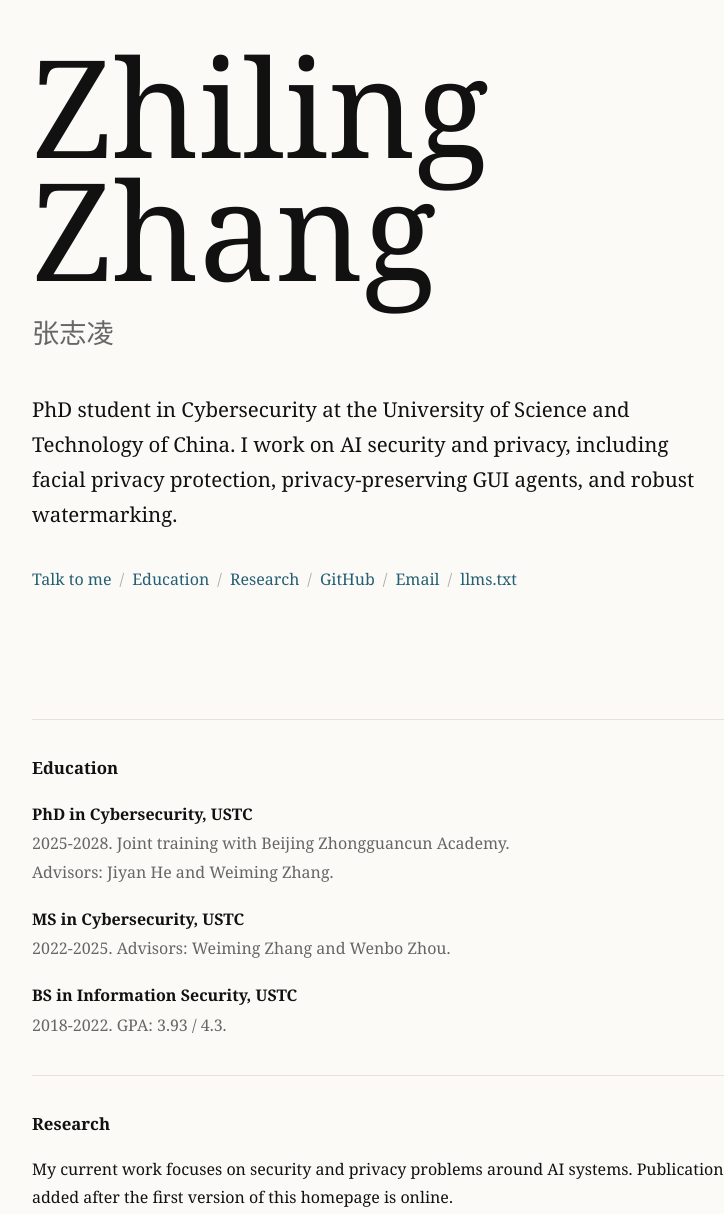
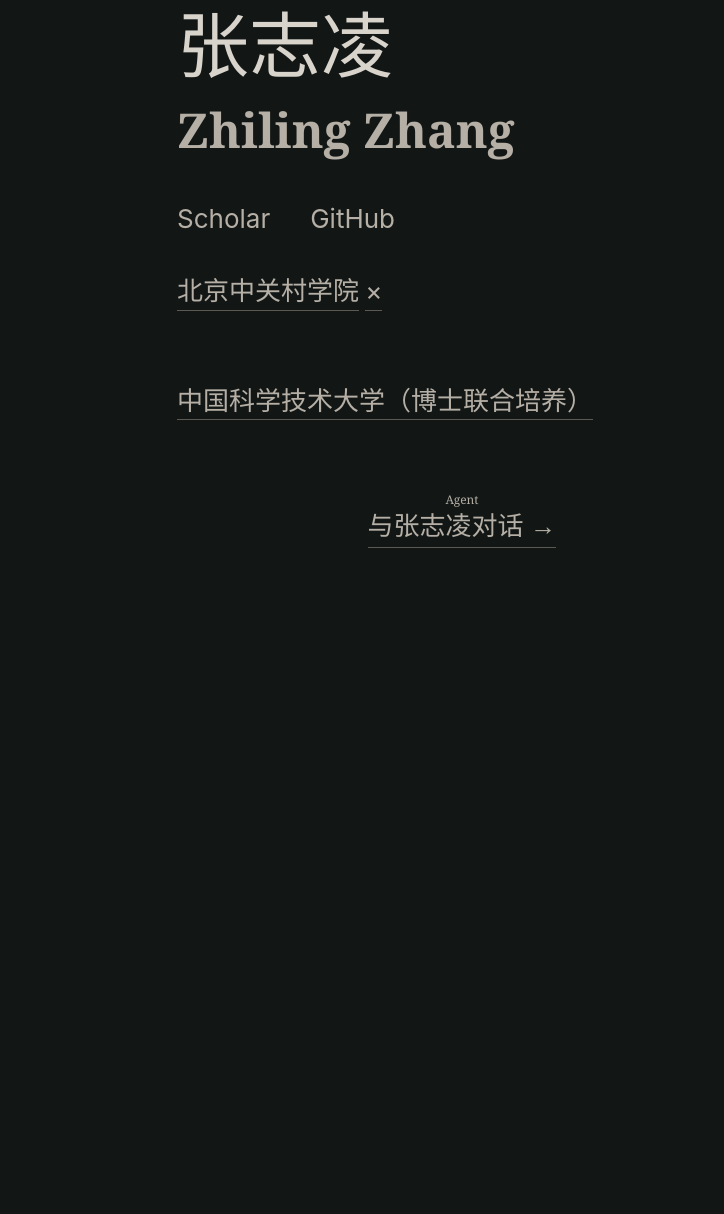
Before and after one commit to zhilingz/zhilingz.github.io, a plain HTML site: page index.html in a window 1280 px wide. Shown: the part 81-1295 px from the top of the page, without its empty margins (178-902 px from the left). After the commit the page ends 800 px from the top, so only its background shows below. Drawn offline with Linux system fonts and the light colour scheme.

Commit message:
style: simplify homepage

```diff
--- a/index.html
+++ b/index.html
@@ -1,132 +1,106 @@
 <!doctype html>
-<html lang="en">
+<html lang="zh-CN">
 <head>
   <meta charset="utf-8">
   <meta name="viewport" content="width=device-width, initial-scale=1">
-  <title>Zhiling Zhang</title>
-  <meta name="description" content="Zhiling Zhang, PhD student in Cybersecurity at USTC.">
+  <title>张志凌 Zhiling Zhang</title>
+  <meta name="description" content="张志凌 Zhiling Zhang">
   <style>
     :root {
-      --bg: #fbfaf7;
-      --text: #111;
-      --muted: #666;
-      --line: #e7e2d8;
-      --link: #245f73;
+      --bg: #121716;
+      --text: #d8d4cc;
+      --muted: #b5afa6;
+      --line: #5c5952;
     }
     * { box-sizing: border-box; }
-    html { scroll-behavior: smooth; }
     body {
       margin: 0;
+      min-height: 100vh;
       background: var(--bg);
       color: var(--text);
-      font: 16px/1.7 Georgia, "Times New Roman", "Noto Serif SC", serif;
+      font: 24px/1.65 Georgia, "Times New Roman", "Noto Serif SC", serif;
     }
-    a {
-      color: var(--link);
-      text-decoration: none;
-    }
-    a:hover { text-decoration: underline; }
-    .hero {
-      min-height: 100vh;
-      width: min(860px, calc(100% - 40px));
+    main {
+      width: min(570px, calc(100% - 48px));
       margin: 0 auto;
-      display: flex;
-      flex-direction: column;
-      justify-content: center;
-      padding: 48px 0;
+      padding: 84px 0 70px;
     }
     h1 {
       margin: 0;
-      font-size: clamp(3.8rem, 12vw, 8.5rem);
-      line-height: .9;
+      font-size: clamp(3rem, 10vw, 4.5rem);
+      line-height: 1.15;
       font-weight: 400;
       letter-spacing: 0;
     }
-    .cn {
-      margin: 20px 0 0;
+    .en {
+      margin: 4px 0 32px;
       color: var(--muted);
-      font-size: clamp(1.2rem, 3vw, 1.7rem);
-    }
-    .bio {
-      max-width: 680px;
-      margin: 36px 0 0;
-      font-size: clamp(1.05rem, 2vw, 1.28rem);
+      font-size: clamp(2rem, 6vw, 3rem);
+      font-weight: 700;
+      letter-spacing: 0;
     }
     .links {
       display: flex;
-      flex-wrap: wrap;
-      gap: 8px;
-      margin-top: 34px;
+      gap: 40px;
+      margin: 0 0 34px;
+      font: 26px/1.4 -apple-system, BlinkMacSystemFont, "Segoe UI", sans-serif;
+    }
+    a {
       color: var(--muted);
+      text-decoration: none;
     }
-    .slash { color: #aaa; }
-    .section {
-      width: min(860px, calc(100% - 40px));
+    a:hover { color: var(--text); }
+    .affiliation {
+      display: inline-block;
+      margin: 0 0 70px;
+      border-bottom: 1px solid var(--line);
+      color: var(--muted);
+      font: 26px/1.4 -apple-system, BlinkMacSystemFont, "Segoe UI", sans-serif;
+    }
+    .agent {
+      width: fit-content;
       margin: 0 auto;
-      padding: 34px 0;
-      border-top: 1px solid var(--line);
+      color: var(--muted);
+      text-align: center;
     }
-    h2 {
-      margin: 0 0 18px;
-      font-size: 1.05rem;
-      font-weight: 600;
+    .agent small {
+      display: block;
+      margin-bottom: -6px;
+      font-size: 12px;
       letter-spacing: 0;
     }
-    .item { margin-bottom: 20px; }
-    .item:last-child { margin-bottom: 0; }
-    .item p { margin: 2px 0; color: var(--muted); }
-    footer {
-      width: min(860px, calc(100% - 40px));
-      margin: 0 auto;
-      padding: 30px 0 46px;
-      border-top: 1px solid var(--line);
-      color: var(--muted);
-      font-size: .95rem;
+    .agent a {
+      display: inline-block;
+      border-bottom: 1px solid var(--line);
+      font-size: 26px;
     }
     @media (max-width: 560px) {
-      .hero, .section, footer { width: min(100% - 28px, 860px); }
-      .hero { justify-content: flex-start; min-height: auto; padding-top: 68px; }
+      body { font-size: 20px; }
+      main { width: min(100% - 32px, 570px); padding-top: 58px; }
+      .links { gap: 24px; font-size: 22px; }
+      .affiliation { font-size: 21px; }
+      .agent a { font-size: 23px; }
     }
   </style>
 </head>
 <body>
   <main>
-    <section class="hero" aria-label="Intro">
-      <h1>Zhiling<br>Zhang</h1>
-      <p class="cn">张志凌</p>
-      <p class="bio">PhD student in Cybersecurity at the University of Science and Technology of China. I work on AI security and privacy, including facial privacy protection, privacy-preserving GUI agents, and robust watermarking.</p>
-      <nav class="links" aria-label="Links">
-        <a href="/chat/">Talk to me</a><span class="slash">/</span>
-        <a href="#education">Education</a><span class="slash">/</span>
-        <a href="#research">Research</a><span class="slash">/</span>
-        <a href="https://github.com/zhilingz">GitHub</a><span class="slash">/</span>
-        <a href="mailto:784405268@qq.com">Email</a><span class="slash">/</span>
-        <a href="/llms.txt">llms.txt</a>
-      </nav>
-    </section>
+    <h1>张志凌</h1>
+    <p class="en">Zhiling Zhang</p>
 
-    <section class="section" id="education">
-      <h2>Education</h2>
-      <div class="item">
-        <strong>PhD in Cybersecurity, USTC</strong>
-        <p>2025-2028. Joint training with Beijing Zhongguancun Academy.</p>
-        <p>Advisors: Jiyan He and Weiming Zhang.</p>
-      </div>
-      <div class="item">
-        <strong>MS in Cybersecurity, USTC</strong>
-        <p>2022-2025. Advisors: Weiming Zhang and Wenbo Zhou.</p>
-      </div>
-      <div class="item">
-        <strong>BS in Information Security, USTC</strong>
-        <p>2018-2022. GPA: 3.93 / 4.3.</p>
-      </div>
-    </section>
+    <nav class="links" aria-label="links">
+      <a href="https://scholar.google.com/citations?user=A_vVS4gAAAAJ">Scholar</a>
+      <a href="https://github.com/zhilingz">GitHub</a>
+    </nav>
 
-    <section class="section" id="research">
-      <h2>Research</h2>
-      <p>My current work focuses on security and privacy problems around AI systems. Publications and projects will be added after the first version of this homepage is online.</p>
-    </section>
+    <a class="affiliation" href="https://www.bza.edu.cn/">北京中关村学院</a>
+    <span class="affiliation">×</span>
+    <a class="affiliation" href="https://www.ustc.edu.cn/">中国科学技术大学（博士联合培养）</a>
+
+    <div class="agent">
+      <small>Agent</small>
+      <a href="/chat/">与张志凌对话 →</a>
+    </div>
   </main>
-  <footer>© Zhiling Zhang</footer>
 </body>
 </html>
```
